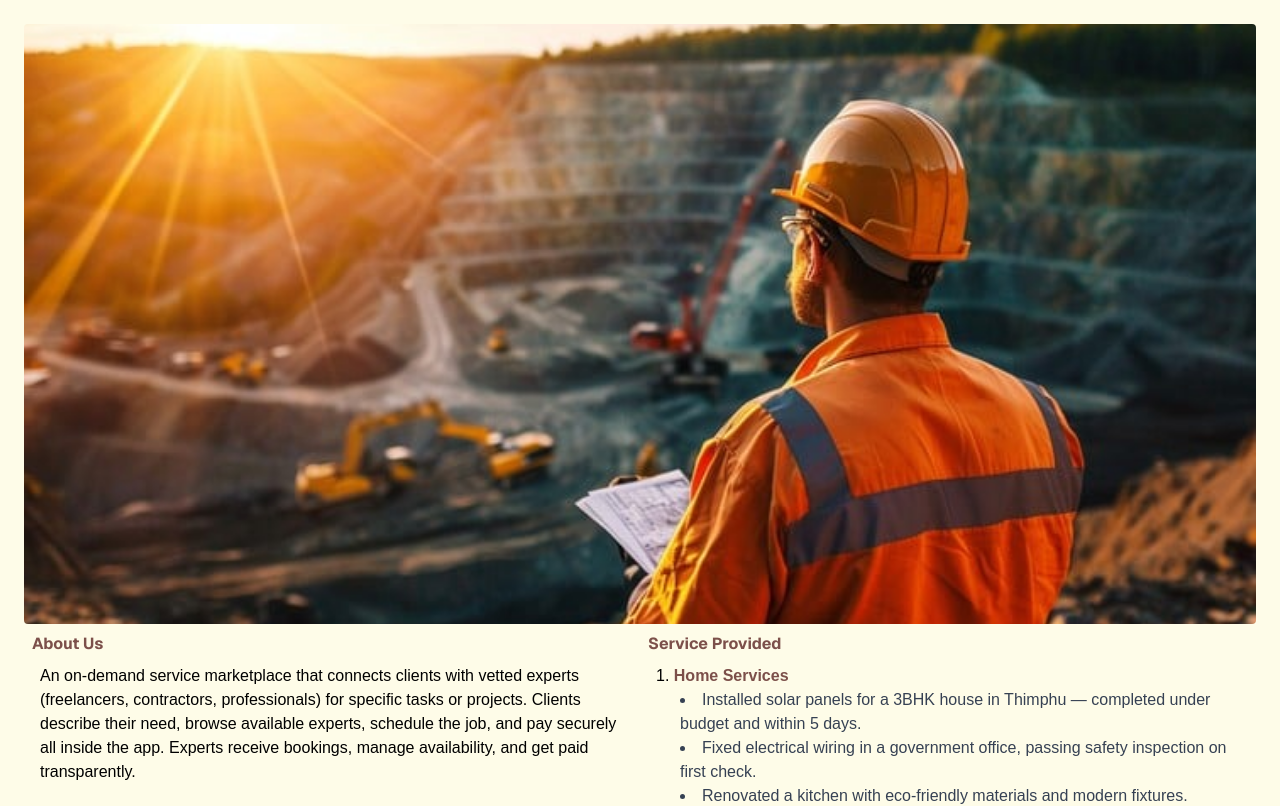
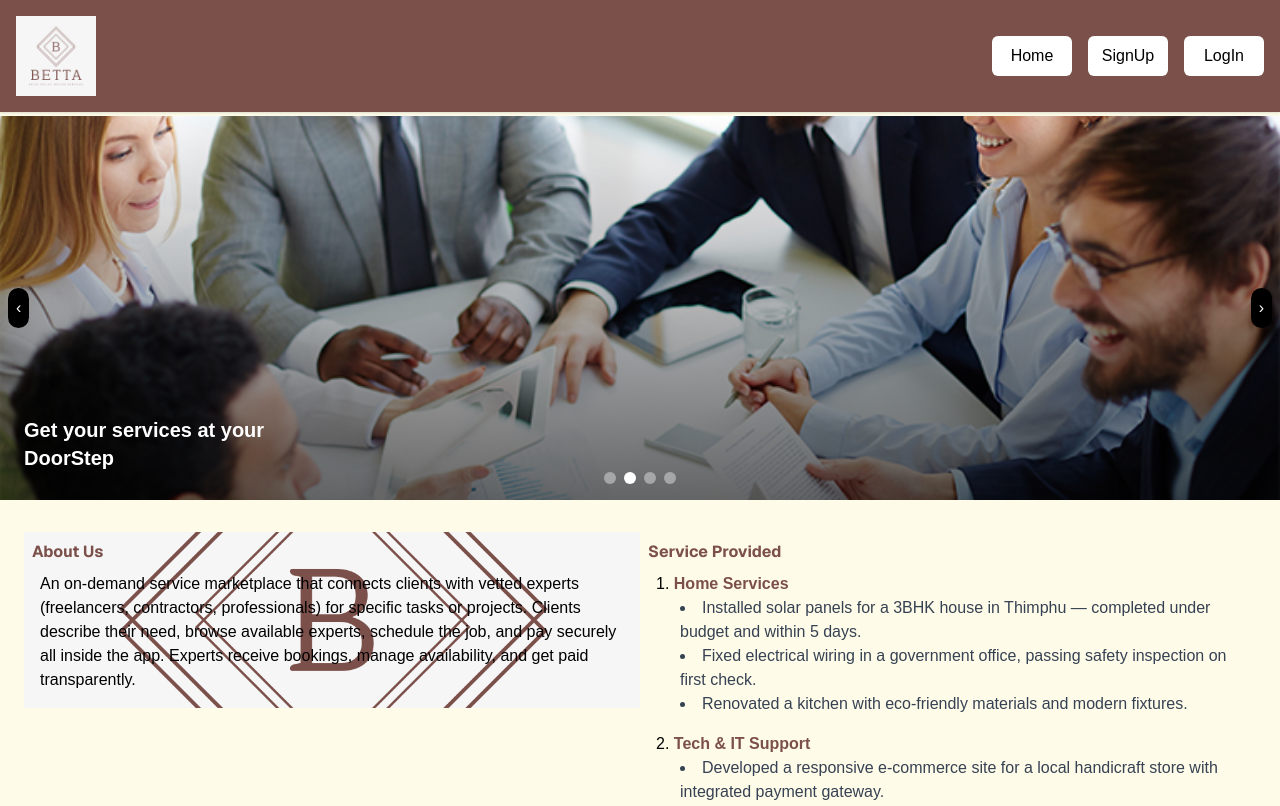
Before and after one commit to Bikram-sharma/project-by-betta, a Next.js app: page / in a window 1280 px wide. Shown: the top 806 px of the page. Built offline with nearby package versions, Linux system fonts and the light colour scheme.

Commit message:
add carousal

```diff
--- /dev/null
+++ b/src/app/components/carousal.tsx
@@ -0,0 +1,137 @@
+import { useState, useEffect, useRef } from "react";
+
+const slides = [
+  {
+    src: "/img/pic1.jpg",
+    title: "Get your services at your DoorStep",
+    description: " ",
+    alt: " ",
+  },
+  {
+    src: "/img/pic2.jpg",
+    title: "Get your services at your DoorStep",
+    description: " ",
+    alt: " ",
+  },
+  {
+    src: "/img/pic3.jpeg",
+    title: "Get your services at your DoorStep",
+    description: "",
+    alt: " ",
+  },
+  {
+    src: "/img/pic4.jpg",
+    title: "Get your services at your DoorStep",
+    description: " ",
+    alt: " ",
+  },
+];
+
+export default function Carousel({
+  autoPlay = true,
+  autoPlayInterval = 5000,
+}) {
+  const [current, setCurrent] = useState(0);
+  const timeoutRef = useRef(null);
+  const length = slides.length;
+
+  const resetAutoPlay = () => {
+    if (timeoutRef.current) clearTimeout(timeoutRef.current);
+    if (autoPlay) {
+      timeoutRef.current = setTimeout(
+        () => setCurrent((prev) => (prev + 1) % length),
+        autoPlayInterval
+      );
+    }
+  };
+
+  useEffect(() => {
+    resetAutoPlay();
+    return () => {
+      if (timeoutRef.current) clearTimeout(timeoutRef.current);
+    };
+  }, [current, autoPlay]);
+
+  const prev = () => {
+    setCurrent((c) => (c - 1 + length) % length);
+  };
+  const next = () => {
+    setCurrent((c) => (c + 1) % length);
+  };
+
+  // Swipe support (basic)
+  const startX = useRef(0);
+  const handleTouchStart = (e) => {
+    startX.current = e.touches[0].clientX;
+  };
+  const handleTouchEnd = (e) => {
+    const endX = e.changedTouches[0].clientX;
+    const diff = endX - startX.current;
+    if (Math.abs(diff) > 50) {
+      if (diff > 0) prev();
+      else next();
+    }
+  };
+
+  return (
+    <div className="relative w-full overflow-hidden">
+      {/* Slides */}
+      <div className="flex transition-transform duration-700"
+           style={{ transform: `translateX(-${current * 100}%)` }}
+           onTouchStart={handleTouchStart}
+           onTouchEnd={handleTouchEnd}
+      >
+        {slides.map((slide, idx) => (
+          <div
+            key={idx}
+            className="min-w-full h-64 md:h-96 relative flex-shrink-0"
+          >
+            <img
+              src={slide.src}
+              alt={slide.alt}
+              className="w-full h-full object-cover"
+              draggable="false"
+            />
+            {/* Text overlay */}
+            <div className="absolute inset-0 flex items-end bg-gradient-to-t from-black/60 to-transparent p-6">
+              <div className="text-white max-w-xs">
+                <h2 className="text-xl font-bold">{slide.title}</h2>
+                <p className="text-sm mt-1">{slide.description}</p>
+              </div>
+            </div>
+          </div>
+        ))}
+      </div>
+
+      {/* Prev / Next buttons */}
+      <button
+        aria-label="Previous slide"
+        onClick={prev}
+        className="absolute left-2 top-1/2 transform -translate-y-1/2 bg-black bg-opacity-30 hover:bg-opacity-50 text-white rounded-full p-2"
+      >
+        ‹
+      </button>
+      <button
+        aria-label="Next slide"
+        onClick={next}
+        className="absolute right-2 top-1/2 transform -translate-y-1/2 bg-black bg-opacity-30 hover:bg-opacity-50 text-white rounded-full p-2"
+      >
+        ›
+      </button>
+
+      {/* Indicators */}
+      <div className="absolute bottom-4 left-1/2 transform -translate-x-1/2 flex gap-2">
+        {slides.map((_, i) => (
+          <button
+            key={i}
+            aria-label={`Go to slide ${i + 1}`}
+            onClick={() => setCurrent(i)}
+            className={`w-3 h-3 rounded-full transition-all ${
+              current === i ? "bg-white" : "bg-white/40"
+            }`}
+          ></button>
+        ))}
+      </div>
+    </div>
+  );
+}
--- a/src/app/page.tsx
+++ b/src/app/page.tsx
@@ -1,14 +1,18 @@
+'use client'
+import Header from "@/app/components/navbar";
+import Carousel from "@/app/components/carousal";
+
 export default function Home() {
   return (
-    <main className="bg-yellow-50 min-h-screen p-6">
+    <main className="bg-yellow-50 min-h-screen">
+      <Header/>
+      <div className="mt-1">
+          <Carousel/>
+        </div>
 
-      <div className="w-full h-150 rounded overflow-hidden">
-      <img src="/img/pic1.jpg" alt="Sample Image" className="w-full h-full object-cover"
-      />
-      </div>
-
-     <div className="flex">
-       <div className="h-full w-1/2 p-2">
+     <div className="flex mt-2 p-6">
+       <div className="h-full w-1/2 p-2 bg-[url('/img/logo1.png')] bg-cover bg-center"
+       >
         <h1 className="text-[#7C504A] font-sans font-bold text-4x">About Us</h1>
         <p className="text-black p-2"> An on-demand service marketplace that connects clients with vetted experts (freelancers, contractors,
            professionals) for specific tasks or projects. Clients describe their need, browse available experts,
@@ -40,9 +44,9 @@ export default function Home() {
           <li>
             <span className="font-bold text-[#7C504A]"> Creative & Design</span>
             <ul className="list-disc list-inside ml-6 text-gray-700">
-              <li>Developed a responsive e-commerce site for a local handicraft store with integrated payment gateway.</li>
-              <li>Set up secure cloud storage for a small business, migrating 2TB of data without downtime.</li>
-              <li>Repaired and optimized 15 laptops for a school computer lab.</li>
+              <li>Designed a corporate logo and brand kit for a travel agency.</li>
+              <li>Created an illustrated childrens book in Dzongkha and English.</li>
+              <li>Produced a promotional video for a tourism event, viewed 20,000+ times on social media</li>
             </ul>
           </li>
         </ol>
```
